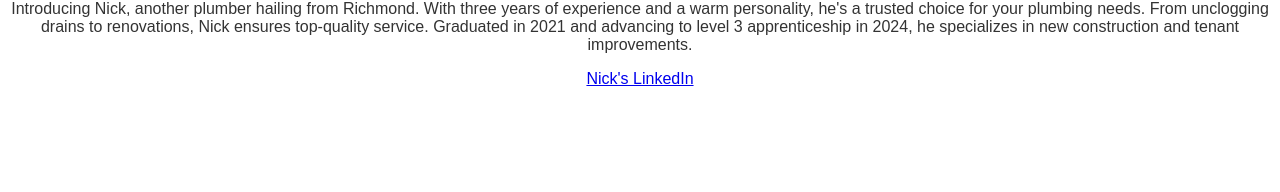
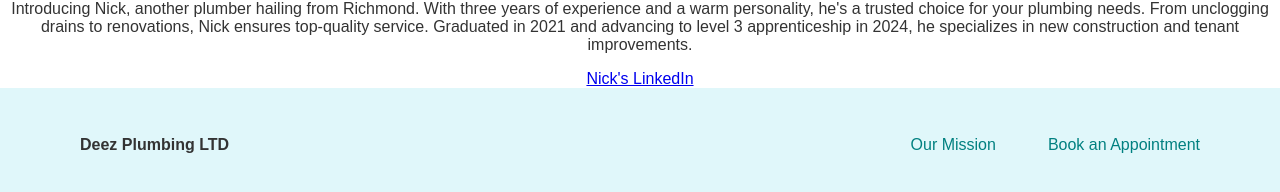
Before and after one commit to SargunKaura/Deez-Plumbing-Website, a React (Create React App) app in the folder deez-website/: page /OurMission in a window 1280 px wide. Shown: the part 882-1074 px from the top of the page. Before the commit the page ends 970 px from the top, so only its background shows below. Built offline with nearby package versions, Linux system fonts and the light colour scheme.

Commit message:
Added footer elements to each page of website

```diff
--- a/deez-website/src/components/BookAppointment.js
+++ b/deez-website/src/components/BookAppointment.js
@@ -31,6 +31,19 @@ function BookAppointment() {
       <p>Fill out the form below to book an appointment with Deez Plumbing LTD. (might be an embeded google form) </p>
 
       <iframe src="https://docs.google.com/forms/d/e/1FAIpQLSccRrGin1zW39DCzn-aZ239D8fbHqTuR69ZClj5x7ZiRhqkGA/viewform?embedded=true" width="640" height="2000" frameborder="0" marginheight="0" marginwidth="0">Loading…</iframe>
+
+    <footer className="footer">
+      <div className="DPL-footer">
+        <p>Deez Plumbing LTD</p>
+      </div>
+      <nav>
+        <div className="footer-links">
+          <a href="#our-mission">Our Mission</a>
+          <a href="#book-appointment">Book an Appointment</a>
+        </div>
+      </nav>
+    </footer>
+
     </div>
   );
 }
--- a/deez-website/src/components/OurMission.js
+++ b/deez-website/src/components/OurMission.js
@@ -51,6 +51,18 @@ function OurMission() {
       </p>
 
       <a href="https://www.linkedin.com/in/john-doe-1234567890/">Nick's LinkedIn</a>
+
+      <footer className="footer">
+        <div className="DPL-footer">
+          <p>Deez Plumbing LTD</p>
+        </div>
+        <nav>
+        <div className="footer-links">
+          <a href="#our-mission">Our Mission</a>
+          <a href="#book-appointment">Book an Appointment</a>
+        </div>
+      </nav>
+      </footer>
     </div>
   );
 }
```
